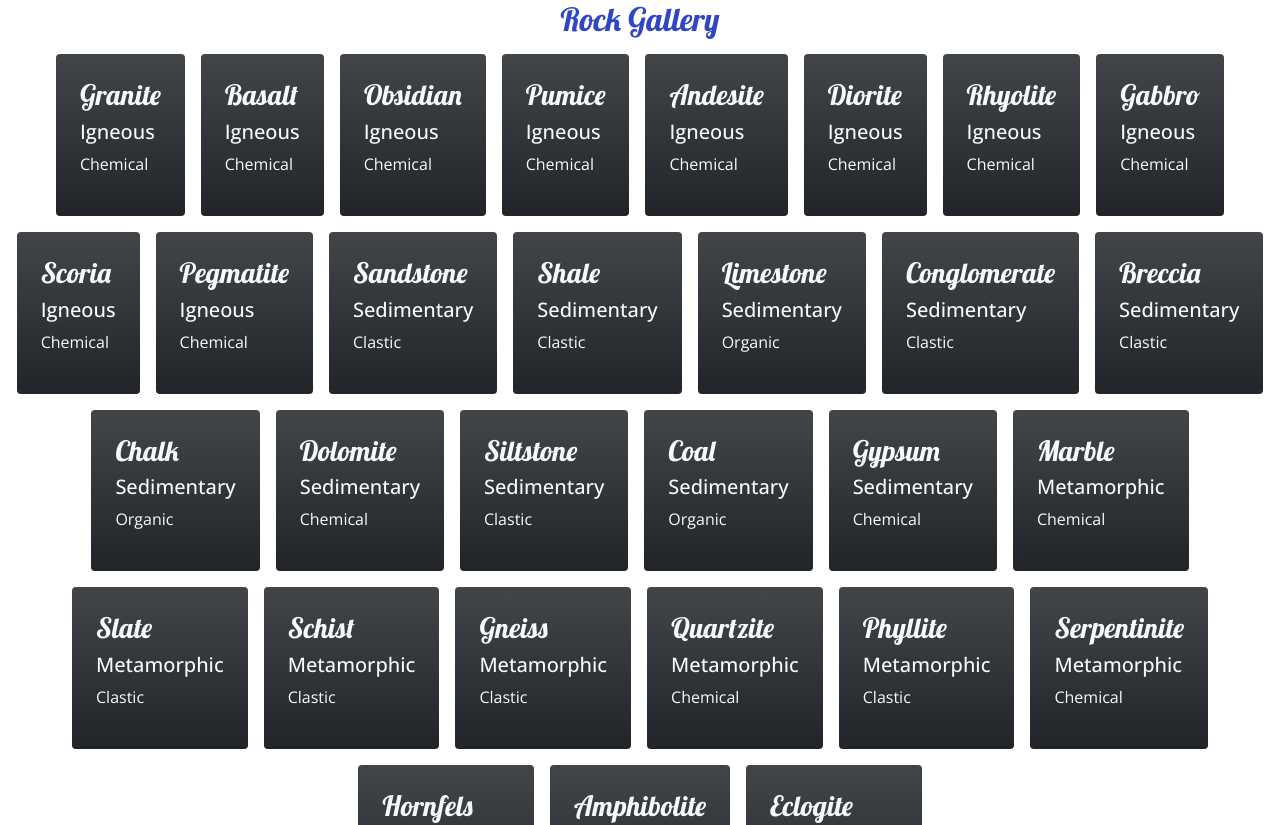
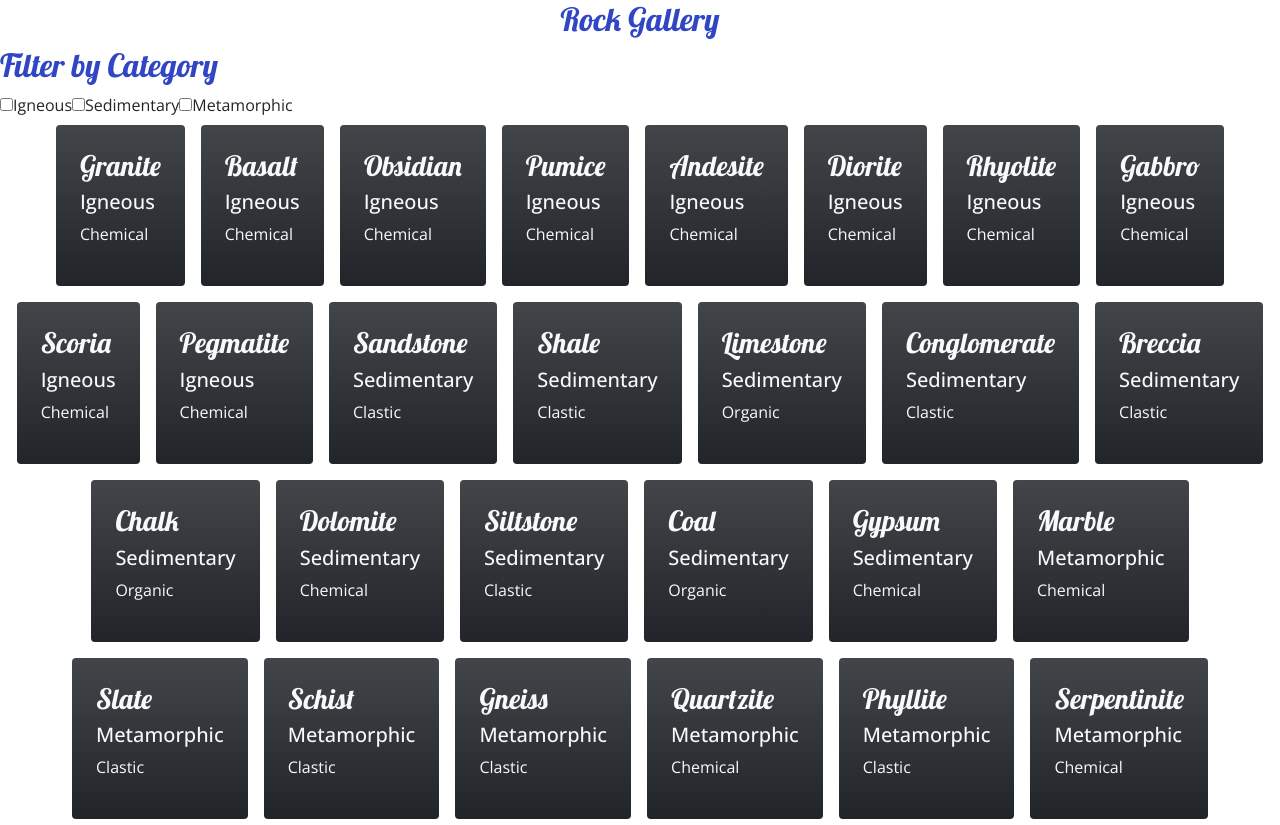
Before and after one commit to Do0ky/RockApp, a React (Create React App) app: page /gallery in a window 1280 px wide. Shown: the top 825 px of the page. Built offline with nearby package versions, Linux system fonts and the light colour scheme.

Commit message:
state variable holding filters created with useState

```diff
--- a/src/pages/RockGallery.js
+++ b/src/pages/RockGallery.js
@@ -1,14 +1,26 @@
-import React from "react";
 import rocks from "../data/rocks.json"; // Importing the JSON data file
 import RockCard from "../components/RockCard";
+import { useState } from "react"; // Importing useState hook for state management
+import FilterPanel from "../components/FilterPanel";
 
 function RockGallery() {
+
+    const [activeCategories, setActiveCategories] = useState([]); // State to hold the currently active filter categories
+
+    const filteredRocks = activeCategories.length === 0 ? rocks
+    : rocks.filter( (rock) => activeCategories.includes(rock.category) ); // Filtering rocks based on active categories; if none are active, show all rocks
+
     return (
         <div className="rock-gallery">
+
             <h2 className="text-center">Rock Gallery</h2>
+
+            <FilterPanel onFilterChange={setActiveCategories} /> {/* Passing setActiveCategories function as a prop */}
+
             <div className="d-flex flex-wrap justify-content-center">
                 {rocks.map( r => <RockCard key={r.id} rock={r} /> ) /* Mapping through the rocks array and creating a RockCard for each rock object */ }
             </div>
+
         </div>
     );
 };
```
